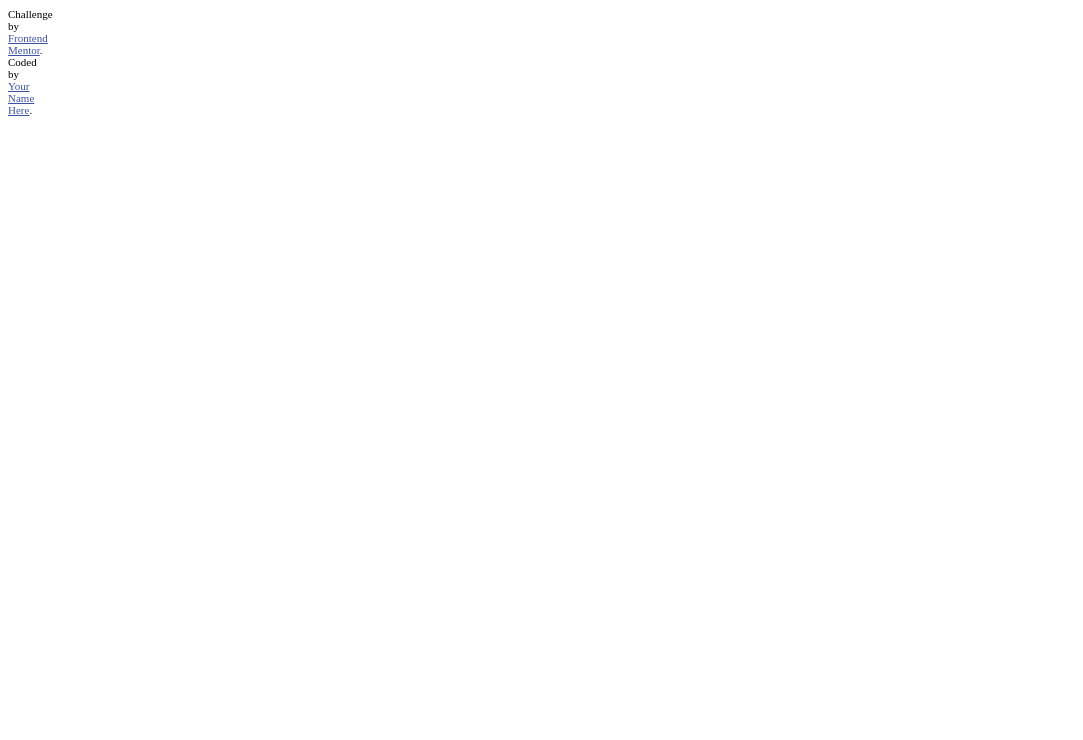
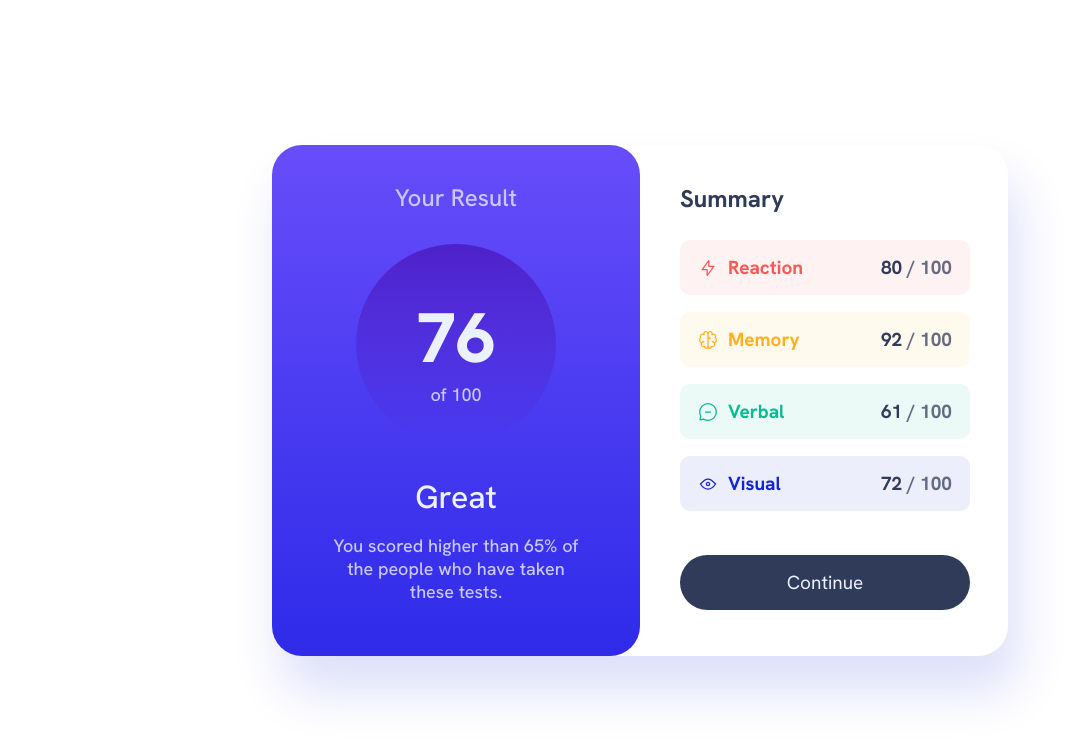
Before and after one commit to FelipeDDP/results-summary-layout, a plain HTML site: page index.html in a window 1280 px wide. Shown: the whole page, without its empty margins (0-1083 px from the left). Drawn offline with Linux system fonts and the light colour scheme.

Commit message:
layout complete

```diff
--- a/index.html
+++ b/index.html
@@ -1,27 +1,93 @@
 <!DOCTYPE html>
 <html lang="en">
+
 <head>
   <meta charset="UTF-8">
   <meta name="viewport" content="width=device-width, initial-scale=1.0">
 
-  <link rel="icon" type="image/png" sizes="32x32" href="./assets/images/favicon-32x32.png">
+  <link rel="icon" type="image/png" sizes="32x32" href="src/assets/images/favicon-32x32.png">
 
   <title>Frontend Mentor | Results summary component</title>
 
   <link rel="stylesheet" href="src/css/reset.css">
+  <link rel="stylesheet" href="src/css/variables.css">
   <link rel="stylesheet" href="src/css/style.css">
+
+  <link rel="preconnect" href="https://fonts.googleapis.com">
+  <link rel="preconnect" href="https://fonts.gstatic.com" crossorigin>
+  <link href="https://fonts.googleapis.com/css2?family=Hanken+Grotesk:ital,wght@0,100..900;1,100..900&display=swap"
+    rel="stylesheet">
+
   <style>
-    .attribution { font-size: 11px; text-align: center; }
-    .attribution a { color: hsl(228, 45%, 44%); }
+    .attribution {
+      font-size: 11px;
+      text-align: center;
+    }
+
+    .attribution a {
+      color: hsl(228, 45%, 44%);
+    }
   </style>
 </head>
+
 <body>
+  <main class="container">
+    <div class="card">
+      <div class="result-box">
+        <h2>Your Result</h2>
+        <div class="score-circle">
+          <span class="score">76</span>
+          <span class="range">of 100</span>
+        </div>
+        <div class="description">
+          <span class="mark">Great</span>
+          <p class="description-text">You scored higher than 65% of the people who have taken these tests.</p>
+        </div>
+      </div>
+      <div class="summary-box">
+        <h2>Summary</h2>
+        <ul>
+          <li class="summary reaction">
+            <div class="icon">
+              <img src="src/assets/images/icon-reaction.svg" alt="Reaction icon">
+              <span class="ability">Reaction</span>
+            </div>
+            <p>80 <span>/ 100</span></p>
+          </li>
+          <li class="summary memory">
+            <div class="icon">
+              <img src="src/assets/images/icon-memory.svg" alt="Memory icon">
+              <span class="ability">Memory</span>
+            </div>
+            <p>92 <span>/ 100</span></p>
+          </li>
+          <li class="summary verbal">
+            <div class="icon">
+              <img src="src/assets/images/icon-verbal.svg" alt="Verbal icon">
+              <span class="ability">Verbal</span>
+            </div>
+            <p>61 <span>/ 100</span></p>
+          </li>
+          <li class="summary visual">
+            <div class="icon">
+              <img src="src/assets/images/icon-visual.svg" alt="Visual icon">
+              <span class="ability">Visual</span>
+            </div>
+            <p>72 <span>/ 100</span></p>
+          </li>
+        </ul>
+        <div class="btn-continue">
+          <a href="#">Continue</a>
+        </div>
+      </div>
+    </div>
+  </main>
 
 
-
-  <div class="attribution">
+  <!-- <div class="attribution">
     Challenge by <a href="https://www.frontendmentor.io?ref=challenge" target="_blank">Frontend Mentor</a>.
-    Coded by <a href="#">Your Name Here</a>.
+    Coded by <a href="#">Your Name Here</a>. -->
   </div>
 </body>
+
 </html>
--- a/src/css/reset.css
+++ b/src/css/reset.css
@@ -1,5 +1,14 @@
 * {
-    width: 0;
+    margin: 0;
     padding: 0;
     box-sizing: border-box;
 }
+
+ul {
+    list-style: none;
+}
+
+a {
+    text-decoration: none;
+    color: black;
+}
--- a/src/css/style.css
+++ b/src/css/style.css
@@ -0,0 +1,185 @@
+html {
+    font-size: 62.5%;
+}
+
+body {
+    font-family: "Hanken Grotesk", sans-serif;
+}
+
+.container {
+    display: flex;
+    justify-content: center;
+    align-items: center;
+    height: 100vh;
+}
+
+.card {
+    display: grid;
+    grid-template-columns: 1fr 1fr;
+    max-width: 736px;
+    height: 511px;
+    margin-inline: 20px;
+    border-radius: 30px;
+    box-shadow: 10px 35px 50px hsla(234, 85%, 45%, 0.144);
+}
+
+.card .result-box {
+    background-color: var(--light-royal-blue);
+    background-image: var(--result-box-gradient);
+    display: flex;
+    flex-direction: column;
+    justify-content: space-between;
+    align-items: center;
+    border-radius: 30px;
+    width: 368px;
+    padding: 37px 52px 53px;
+}
+
+.card .result-box h2 {
+    color: var(--light-lavender);
+    font-weight: 500;
+    font-size: 2.4rem;
+}
+
+.card .result-box .score-circle {
+    background: var(--score-circle-gradient);
+    width: 200px;
+    height: 200px;
+    border-radius: 50%;
+    display: flex;
+    flex-direction: column;
+    justify-content: center;
+    align-items: center;
+}
+
+.card .result-box .score-circle .score {
+    color: var(--pale-blue);
+    font-weight: 800;
+    font-size: 7rem;
+    padding-top: 10px;
+}
+
+.card .result-box .score-circle .range {
+    color: var(--light-lavender);
+    font-weight: 500;
+    font-size: 1.8rem;
+}
+
+.card .result-box .description {
+    text-align: center;
+}
+
+.card .result-box .description .mark {
+    color: var(--pale-blue);
+    font-weight: 500;
+    font-size: 3.2rem;
+}
+
+.card .result-box .description .description-text {
+    color: var(--light-lavender);
+    font-weight: 500;
+    font-size: 1.8rem;
+    padding-top: 16px;
+}
+
+.card .summary-box {
+    display: flex;
+    flex-direction: column;
+    justify-content: space-between;
+    align-items: center;
+    padding: 38px 40px 46px;
+}
+
+.card .summary-box h2 {
+    align-self: flex-start;
+    font-weight: 700;
+    font-size: 2.4rem;
+    color: var(--dark-gray-blue);
+}
+
+.card .summary-box .summary {
+    width: 290px;
+    height: 55px;
+    margin-bottom: 17px;
+    border-radius: 10px;
+    padding-inline: 18px;
+    display: flex;
+    justify-content: space-between;
+    align-items: center;
+}
+
+.card .summary-box .summary .icon {
+    display: flex;
+    align-items: center;
+}
+
+.card .summary-box .summary p{
+    color: var(--dark-gray-blue);
+}
+
+.card .summary-box .summary p span {
+    color: hsla(224, 30%, 27%, 0.747);
+}
+
+.card .summary-box .summary .ability,
+.card .summary-box .summary p {
+    font-weight: 700;
+    font-size: 1.9rem;
+    padding-left: 10px;
+}
+
+.card .summary-box .reaction {
+    background-color: hsla(0, 100%, 67%, 0.075);
+}
+
+.card .summary-box .reaction span {
+    color: var(--light-red);
+}
+
+.card .summary-box .memory {
+    background-color: hsla(39, 100%, 56%, 0.075);
+}
+
+.card .summary-box .memory span {
+    color: var(--orangey-yellow);
+}
+
+.card .summary-box .verbal {
+    background-color: hsla(166, 100%, 37%, 0.075);
+}
+
+.card .summary-box .verbal span {
+    color: var(--green-teal);
+}
+
+.card .summary-box .visual {
+    background-color: hsla(234, 85%, 45%, 0.075);
+}
+
+.card .summary-box .visual span {
+    color: var(--cobalt-blue);
+}
+
+.card .summary-box .btn-continue {
+    background-color: var(--dark-gray-blue);
+    width: 290px;
+    height: 55px;
+    border-radius: 30px;
+    display: flex;
+    align-items: center;
+    justify-content: center;
+}
+
+.card .summary-box .btn-continue a {
+    color: var(--pale-blue);
+    border-radius: 30px;
+    font-size: 1.9rem;
+    text-align: center;
+    width: 100%;
+    height: 100%;
+    line-height: 55px;
+}
+
+.card .summary-box .btn-continue a:hover {
+    background-image: var(--result-box-gradient);
+}
--- /dev/null
+++ b/src/css/variables.css
@@ -0,0 +1,17 @@
+:root {
+    --light-red: hsl(0, 100%, 67%);
+    --orangey-yellow: hsl(39, 100%, 56%);
+    --green-teal: hsl(166, 100%, 37%);
+    --cobalt-blue: hsl(234, 85%, 45%);
+    --light-slate-blue: hsl(252, 100%, 67%);
+    --light-royal-blue: hsl(241, 81%, 54%);
+    --violet-blue: hsla(256, 72%, 46%, 1);
+    --persian-blue: hsla(241, 72%, 46%, 0);
+    --white: hsl(0, 0%, 100%);
+    --pale-blue: hsl(221, 100%, 96%);
+    --light-lavender: hsl(241, 100%, 89%);
+    --dark-gray-blue: hsl(224, 30%, 27%);
+
+    --result-box-gradient: linear-gradient(hsla(252, 100%, 67%, 0.774), hsl(241, 81%, 54%));
+    --score-circle-gradient: linear-gradient(hsla(256, 72%, 46%, 1), hsla(241, 72%, 46%, 0));
+}
```
